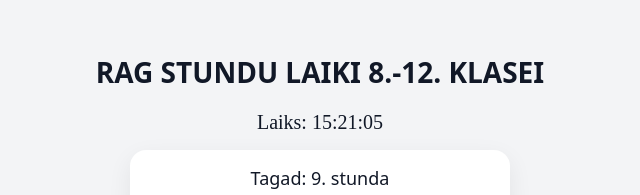
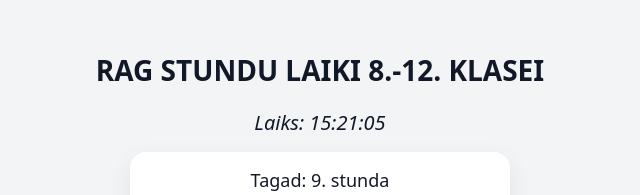
Before and after one commit to Edzass/RAG-ekrani, a plain HTML site: page index.html in a window 1280 px wide. Shown: the part 220-415 px from the top of the page, without its empty margins (320-960 px from the left). Drawn offline with Linux system fonts and the light colour scheme.

Commit message:
Update index.html

```diff
--- a/index.html
+++ b/index.html
@@ -26,7 +26,7 @@
   <div class="wrap">
     <div class="container">
       <h1>RAG STUNDU LAIKI 8.-12. KLASEI</h1>
-      <div id="time" class="clock" style="font-family: italic;">Pareizs laiks: —</div>
+      <div id="time" class="clock" style="font-style: italic;">Pareizs laiks: —</div>
 
       <div id="current" class="card" hidden>
         <div class="title">Tagad: <span id="currentLabel">—</span></div>
```
